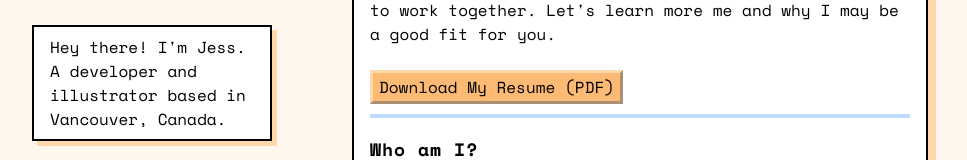
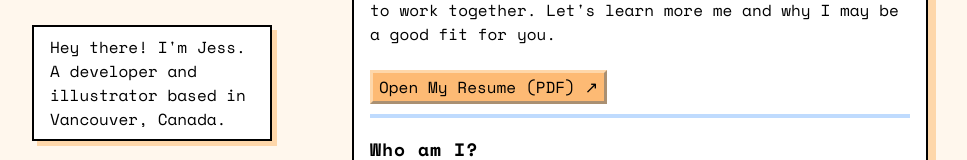
Before and after one commit to JessicaQChiu/jessica-q-chiu-portfolio, a Next.js app: page /about in a window 1280 px wide. Shown: the part 275-435 px from the top of the page, without its empty margins (160-1127 px from the left). Built offline with nearby package versions, Linux system fonts and the light colour scheme.

Commit message:
Fix button link
Fixed button to open up the PDF file.

```diff
--- a/src/app/about/page.tsx
+++ b/src/app/about/page.tsx
@@ -16,8 +16,10 @@ const About = () => {
         Let&apos;s learn more me and why I may be a good fit for you.
       </p>
       <br />
-      <Button onClick={() => window.open("Jessica Chiu - Resume.pdf")}>
-        Download My Resume (PDF)
+      <Button>
+        <a href="Jessica Chiu - Resume.pdf" target="_blank" rel="noreferrer">
+          Open My Resume (PDF) ↗
+        </a>
       </Button>
       <br />
       <hr />
```
